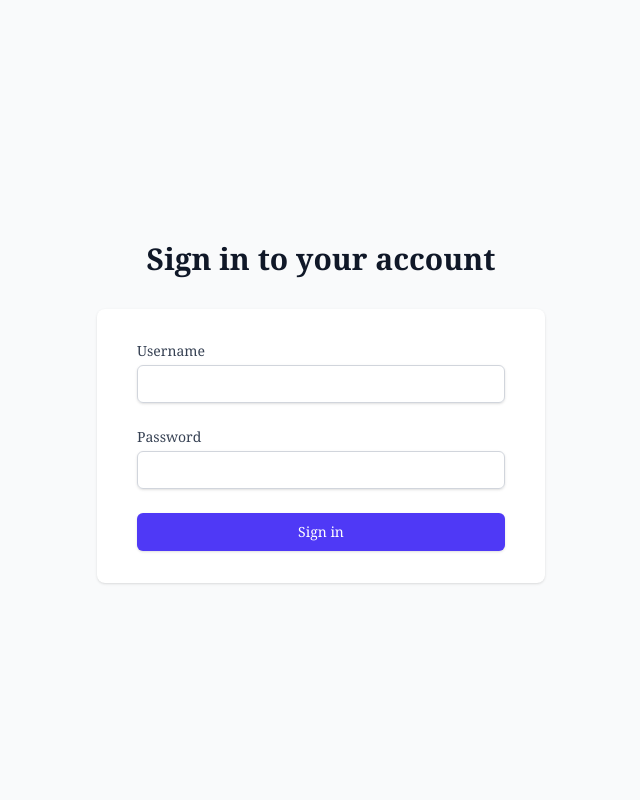
After one commit to yoyomok2025/cash-flow-monitor, a Django app: page /login/ in a window 1280 px wide. The commit adds this page. Shown: the whole page, without its empty margins (319-959 px from the left). Run offline with Django 5.2, Linux system fonts and the light colour scheme; some libraries are stand-ins or nearby versions.

Commit message:
Add custom login view and template for event app
Introduced a CustomLoginView using Django's LoginView with a new Tailwind-styled login.html template. Updated event/urls.py to route 'login/' to this view, included event.urls in the project root URLconf, and set LOGIN_REDIRECT_URL in settings.py. The base.html template now uses a content block for page content. CSS was extended to support the new login form's styles.

```diff
--- a/CashFlowMonitor/settings.py
+++ b/CashFlowMonitor/settings.py
@@ -138,3 +138,4 @@ STATIC_URL = "static/"
 DEFAULT_AUTO_FIELD = "django.db.models.BigAutoField"
 
 AUTH_USER_MODEL = "event.User"
+LOGIN_REDIRECT_URL = '/'
--- a/CashFlowMonitor/urls.py
+++ b/CashFlowMonitor/urls.py
@@ -21,6 +21,7 @@ from django.conf import settings
 
 urlpatterns = [
     path("admin/", admin.site.urls),
+    path("", include("event.urls")),
 ]
 
 if settings.DEBUG:
--- a/event/templates/base.html
+++ b/event/templates/base.html
@@ -11,9 +11,7 @@
 
   <body class="bg-gray-50 text-black font-serif leading-normal tracking-normal">
     <div class="container mx-auto">
-      <section class="flex items-center justify-center h-screen">
-        <h1 class="text-5xl">Django + Tailwind = ❤️</h1>
-      </section>
+      {% block content %} {% endblock content %}
     </div>
   </body>
 </html>
--- /dev/null
+++ b/event/templates/event/login.html
@@ -0,0 +1,63 @@
+{% extends 'base.html' %}
+
+{% block content %}
+<div class="min-h-screen bg-gray-50 flex flex-col justify-center py-12 sm:px-6 lg:px-8">
+    <div class="sm:mx-auto sm:w-full sm:max-w-md">
+        <h2 class="mt-6 text-center text-3xl font-extrabold text-gray-900">
+            Sign in to your account
+        </h2>
+    </div>
+
+    <div class="mt-8 sm:mx-auto sm:w-full sm:max-w-md">
+        <div class="bg-white py-8 px-4 shadow sm:rounded-lg sm:px-10">
+            <form class="space-y-6" action="{% url 'login' %}" method="POST">
+                {% csrf_token %}
+
+                {% if form.non_field_errors %}
+                    <div class="rounded-md bg-red-50 p-4">
+                        <div class="flex">
+                            <div class="ml-3">
+                                <h3 class="text-sm font-medium text-red-800">There were errors with your submission</h3>
+                                <div class="mt-2 text-sm text-red-700">
+                                    <ul role="list" class="list-disc pl-5 space-y-1">
+                                        {% for error in form.non_field_errors %}
+                                            <li>{{ error }}</li>
+                                        {% endfor %}
+                                    </ul>
+                                </div>
+                            </div>
+                        </div>
+                    </div>
+                {% endif %}
+
+                <div>
+                    <label for="{{ form.username.id_for_label }}" class="block text-sm font-medium text-gray-700">
+                        Username
+                    </label>
+                    <div class="mt-1">
+                        <input id="{{ form.username.id_for_label }}" name="{{ form.username.name }}" type="text" autocomplete="username" required
+                               class="appearance-none block w-full px-3 py-2 border border-gray-300 rounded-md shadow-sm placeholder-gray-400 focus:outline-none focus:ring-indigo-500 focus:border-indigo-500 sm:text-sm">
+                    </div>
+                </div>
+
+                <div>
+                    <label for="{{ form.password.id_for_label }}" class="block text-sm font-medium text-gray-700">
+                        Password
+                    </label>
+                    <div class="mt-1">
+                        <input id="{{ form.password.id_for_label }}" name="{{ form.password.name }}" type="password" autocomplete="current-password" required
+                               class="appearance-none block w-full px-3 py-2 border border-gray-300 rounded-md shadow-sm placeholder-gray-400 focus:outline-none focus:ring-indigo-500 focus:border-indigo-500 sm:text-sm">
+                    </div>
+                </div>
+
+                <div>
+                    <button type="submit"
+                            class="w-full flex justify-center py-2 px-4 border border-transparent rounded-md shadow-sm text-sm font-medium text-white bg-indigo-600 hover:bg-indigo-700 focus:outline-none focus:ring-2 focus:ring-offset-2 focus:ring-indigo-500">
+                        Sign in
+                    </button>
+                </div>
+            </form>
+        </div>
+    </div>
+</div>
+{% endblock %}
--- a/event/urls.py
+++ b/event/urls.py
@@ -0,0 +1,6 @@
+from django.urls import path
+from .views import CustomLoginView
+
+urlpatterns = [
+    path('login/', CustomLoginView.as_view(), name='login'),
+]
--- a/event/views.py
+++ b/event/views.py
@@ -1,3 +1,6 @@
 from django.shortcuts import render
+from django.contrib.auth.views import LoginView
 
 # Create your views here.
+class CustomLoginView(LoginView):
+    template_name = 'event/login.html'
--- a/theme/static/css/dist/styles.css
+++ b/theme/static/css/dist/styles.css
@@ -8,12 +8,33 @@
     --font-serif: ui-serif, Georgia, Cambria, "Times New Roman", Times, serif;
     --font-mono: ui-monospace, SFMono-Regular, Menlo, Monaco, Consolas, "Liberation Mono",
       "Courier New", monospace;
+    --color-red-50: oklch(97.1% 0.013 17.38);
+    --color-red-700: oklch(50.5% 0.213 27.518);
+    --color-red-800: oklch(44.4% 0.177 26.899);
+    --color-indigo-500: oklch(58.5% 0.233 277.117);
+    --color-indigo-600: oklch(51.1% 0.262 276.966);
+    --color-indigo-700: oklch(45.7% 0.24 277.023);
     --color-gray-50: oklch(98.5% 0.002 247.839);
+    --color-gray-300: oklch(87.2% 0.01 258.338);
+    --color-gray-400: oklch(70.7% 0.022 261.325);
+    --color-gray-700: oklch(37.3% 0.034 259.733);
+    --color-gray-900: oklch(21% 0.034 264.665);
     --color-black: #000;
+    --color-white: #fff;
+    --spacing: 0.25rem;
+    --container-md: 28rem;
+    --text-sm: 0.875rem;
+    --text-sm--line-height: calc(1.25 / 0.875);
+    --text-3xl: 1.875rem;
+    --text-3xl--line-height: calc(2.25 / 1.875);
     --text-5xl: 3rem;
     --text-5xl--line-height: 1;
+    --font-weight-medium: 500;
+    --font-weight-extrabold: 800;
     --tracking-normal: 0em;
     --leading-normal: 1.5;
+    --radius-md: 0.375rem;
+    --radius-lg: 0.5rem;
     --default-font-family: var(--font-sans);
     --default-mono-font-family: var(--font-mono);
   }
@@ -203,6 +224,24 @@
   .mx-auto {
     margin-inline: auto;
   }
+  .mt-1 {
+    margin-top: calc(var(--spacing) * 1);
+  }
+  .mt-2 {
+    margin-top: calc(var(--spacing) * 2);
+  }
+  .mt-6 {
+    margin-top: calc(var(--spacing) * 6);
+  }
+  .mt-8 {
+    margin-top: calc(var(--spacing) * 8);
+  }
+  .ml-3 {
+    margin-left: calc(var(--spacing) * 3);
+  }
+  .block {
+    display: block;
+  }
   .flex {
     display: flex;
   }
@@ -212,25 +251,112 @@
   .h-screen {
     height: 100vh;
   }
+  .min-h-screen {
+    min-height: 100vh;
+  }
+  .w-full {
+    width: 100%;
+  }
+  .list-disc {
+    list-style-type: disc;
+  }
+  .appearance-none {
+    appearance: none;
+  }
+  .flex-col {
+    flex-direction: column;
+  }
   .items-center {
     align-items: center;
   }
   .justify-center {
     justify-content: center;
   }
+  :where(.space-y-1 > :not(:last-child)) {
+    --tw-space-y-reverse: 0;
+    margin-block-start: calc(calc(var(--spacing) * 1) * var(--tw-space-y-reverse));
+    margin-block-end: calc(calc(var(--spacing) * 1) * calc(1 - var(--tw-space-y-reverse)));
+  }
+  :where(.space-y-6 > :not(:last-child)) {
+    --tw-space-y-reverse: 0;
+    margin-block-start: calc(calc(var(--spacing) * 6) * var(--tw-space-y-reverse));
+    margin-block-end: calc(calc(var(--spacing) * 6) * calc(1 - var(--tw-space-y-reverse)));
+  }
+  .rounded-md {
+    border-radius: var(--radius-md);
+  }
+  .border {
+    border-style: var(--tw-border-style);
+    border-width: 1px;
+  }
+  .border-gray-300 {
+    border-color: var(--color-gray-300);
+  }
+  .border-transparent {
+    border-color: transparent;
+  }
   .bg-gray-50 {
     background-color: var(--color-gray-50);
   }
+  .bg-indigo-600 {
+    background-color: var(--color-indigo-600);
+  }
+  .bg-red-50 {
+    background-color: var(--color-red-50);
+  }
+  .bg-white {
+    background-color: var(--color-white);
+  }
+  .p-4 {
+    padding: calc(var(--spacing) * 4);
+  }
+  .px-3 {
+    padding-inline: calc(var(--spacing) * 3);
+  }
+  .px-4 {
+    padding-inline: calc(var(--spacing) * 4);
+  }
+  .py-2 {
+    padding-block: calc(var(--spacing) * 2);
+  }
+  .py-8 {
+    padding-block: calc(var(--spacing) * 8);
+  }
+  .py-12 {
+    padding-block: calc(var(--spacing) * 12);
+  }
+  .pl-5 {
+    padding-left: calc(var(--spacing) * 5);
+  }
+  .text-center {
+    text-align: center;
+  }
   .font-serif {
     font-family: var(--font-serif);
+  }
+  .text-3xl {
+    font-size: var(--text-3xl);
+    line-height: var(--tw-leading, var(--text-3xl--line-height));
   }
   .text-5xl {
     font-size: var(--text-5xl);
     line-height: var(--tw-leading, var(--text-5xl--line-height));
   }
+  .text-sm {
+    font-size: var(--text-sm);
+    line-height: var(--tw-leading, var(--text-sm--line-height));
+  }
   .leading-normal {
     --tw-leading: var(--leading-normal);
     line-height: var(--leading-normal);
+  }
+  .font-extrabold {
+    --tw-font-weight: var(--font-weight-extrabold);
+    font-weight: var(--font-weight-extrabold);
+  }
+  .font-medium {
+    --tw-font-weight: var(--font-weight-medium);
+    font-weight: var(--font-weight-medium);
   }
   .tracking-normal {
     --tw-tracking: var(--tracking-normal);
@@ -239,8 +365,112 @@
   .text-black {
     color: var(--color-black);
   }
+  .text-gray-700 {
+    color: var(--color-gray-700);
+  }
+  .text-gray-900 {
+    color: var(--color-gray-900);
+  }
+  .text-red-700 {
+    color: var(--color-red-700);
+  }
+  .text-red-800 {
+    color: var(--color-red-800);
+  }
+  .text-white {
+    color: var(--color-white);
+  }
+  .placeholder-gray-400::placeholder {
+    color: var(--color-gray-400);
+  }
+  .shadow {
+    --tw-shadow: 0 1px 3px 0 var(--tw-shadow-color, rgb(0 0 0 / 0.1)), 0 1px 2px -1px var(--tw-shadow-color, rgb(0 0 0 / 0.1));
+    box-shadow: var(--tw-inset-shadow), var(--tw-inset-ring-shadow), var(--tw-ring-offset-shadow), var(--tw-ring-shadow), var(--tw-shadow);
+  }
+  .shadow-sm {
+    --tw-shadow: 0 1px 3px 0 var(--tw-shadow-color, rgb(0 0 0 / 0.1)), 0 1px 2px -1px var(--tw-shadow-color, rgb(0 0 0 / 0.1));
+    box-shadow: var(--tw-inset-shadow), var(--tw-inset-ring-shadow), var(--tw-ring-offset-shadow), var(--tw-ring-shadow), var(--tw-shadow);
+  }
+  @media (hover: hover) {
+    .hover\:bg-indigo-700:hover {
+      background-color: var(--color-indigo-700);
+    }
+  }
+  .focus\:border-indigo-500:focus {
+    border-color: var(--color-indigo-500);
+  }
+  .focus\:ring-2:focus {
+    --tw-ring-shadow: var(--tw-ring-inset,) 0 0 0 calc(2px + var(--tw-ring-offset-width)) var(--tw-ring-color, currentcolor);
+    box-shadow: var(--tw-inset-shadow), var(--tw-inset-ring-shadow), var(--tw-ring-offset-shadow), var(--tw-ring-shadow), var(--tw-shadow);
+  }
+  .focus\:ring-indigo-500:focus {
+    --tw-ring-color: var(--color-indigo-500);
+  }
+  .focus\:ring-offset-2:focus {
+    --tw-ring-offset-width: 2px;
+    --tw-ring-offset-shadow: var(--tw-ring-inset,) 0 0 0 var(--tw-ring-offset-width) var(--tw-ring-offset-color);
+  }
+  .focus\:outline-none:focus {
+    --tw-outline-style: none;
+    outline-style: none;
+  }
+  @media (width >= 40rem) {
+    .sm\:mx-auto {
+      margin-inline: auto;
+    }
+  }
+  @media (width >= 40rem) {
+    .sm\:w-full {
+      width: 100%;
+    }
+  }
+  @media (width >= 40rem) {
+    .sm\:max-w-md {
+      max-width: var(--container-md);
+    }
+  }
+  @media (width >= 40rem) {
+    .sm\:rounded-lg {
+      border-radius: var(--radius-lg);
+    }
+  }
+  @media (width >= 40rem) {
+    .sm\:px-6 {
+      padding-inline: calc(var(--spacing) * 6);
+    }
+  }
+  @media (width >= 40rem) {
+    .sm\:px-10 {
+      padding-inline: calc(var(--spacing) * 10);
+    }
+  }
+  @media (width >= 40rem) {
+    .sm\:text-sm {
+      font-size: var(--text-sm);
+      line-height: var(--tw-leading, var(--text-sm--line-height));
+    }
+  }
+  @media (width >= 64rem) {
+    .lg\:px-8 {
+      padding-inline: calc(var(--spacing) * 8);
+    }
+  }
+}
+@property --tw-space-y-reverse {
+  syntax: "*";
+  inherits: false;
+  initial-value: 0;
+}
+@property --tw-border-style {
+  syntax: "*";
+  inherits: false;
+  initial-value: solid;
 }
 @property --tw-leading {
+  syntax: "*";
+  inherits: false;
+}
+@property --tw-font-weight {
   syntax: "*";
   inherits: false;
 }
@@ -248,11 +478,93 @@
   syntax: "*";
   inherits: false;
 }
+@property --tw-shadow {
+  syntax: "*";
+  inherits: false;
+  initial-value: 0 0 #0000;
+}
+@property --tw-shadow-color {
+  syntax: "*";
+  inherits: false;
+}
+@property --tw-shadow-alpha {
+  syntax: "<percentage>";
+  inherits: false;
+  initial-value: 100%;
+}
+@property --tw-inset-shadow {
+  syntax: "*";
+  inherits: false;
+  initial-value: 0 0 #0000;
+}
+@property --tw-inset-shadow-color {
+  syntax: "*";
+  inherits: false;
+}
+@property --tw-inset-shadow-alpha {
+  syntax: "<percentage>";
+  inherits: false;
+  initial-value: 100%;
+}
+@property --tw-ring-color {
+  syntax: "*";
+  inherits: false;
+}
+@property --tw-ring-shadow {
+  syntax: "*";
+  inherits: false;
+  initial-value: 0 0 #0000;
+}
+@property --tw-inset-ring-color {
+  syntax: "*";
+  inherits: false;
+}
+@property --tw-inset-ring-shadow {
+  syntax: "*";
+  inherits: false;
+  initial-value: 0 0 #0000;
+}
+@property --tw-ring-inset {
+  syntax: "*";
+  inherits: false;
+}
+@property --tw-ring-offset-width {
+  syntax: "<length>";
+  inherits: false;
+  initial-value: 0px;
+}
+@property --tw-ring-offset-color {
+  syntax: "*";
+  inherits: false;
+  initial-value: #fff;
+}
+@property --tw-ring-offset-shadow {
+  syntax: "*";
+  inherits: false;
+  initial-value: 0 0 #0000;
+}
 @layer properties {
   @supports ((-webkit-hyphens: none) and (not (margin-trim: inline))) or ((-moz-orient: inline) and (not (color:rgb(from red r g b)))) {
     *, ::before, ::after, ::backdrop {
+      --tw-space-y-reverse: 0;
+      --tw-border-style: solid;
       --tw-leading: initial;
+      --tw-font-weight: initial;
       --tw-tracking: initial;
+      --tw-shadow: 0 0 #0000;
+      --tw-shadow-color: initial;
+      --tw-shadow-alpha: 100%;
+      --tw-inset-shadow: 0 0 #0000;
+      --tw-inset-shadow-color: initial;
+      --tw-inset-shadow-alpha: 100%;
+      --tw-ring-color: initial;
+      --tw-ring-shadow: 0 0 #0000;
+      --tw-inset-ring-color: initial;
+      --tw-inset-ring-shadow: 0 0 #0000;
+      --tw-ring-inset: initial;
+      --tw-ring-offset-width: 0px;
+      --tw-ring-offset-color: #fff;
+      --tw-ring-offset-shadow: 0 0 #0000;
     }
   }
 }
```
